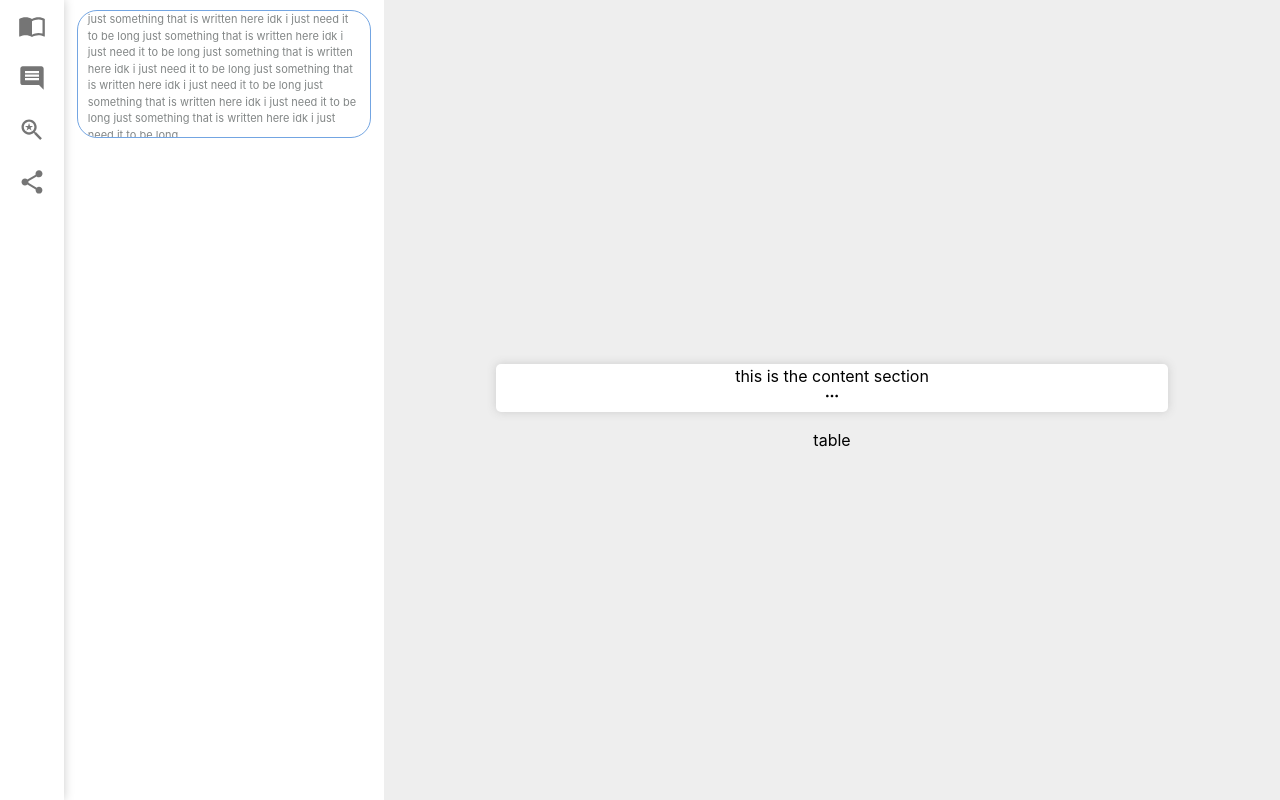
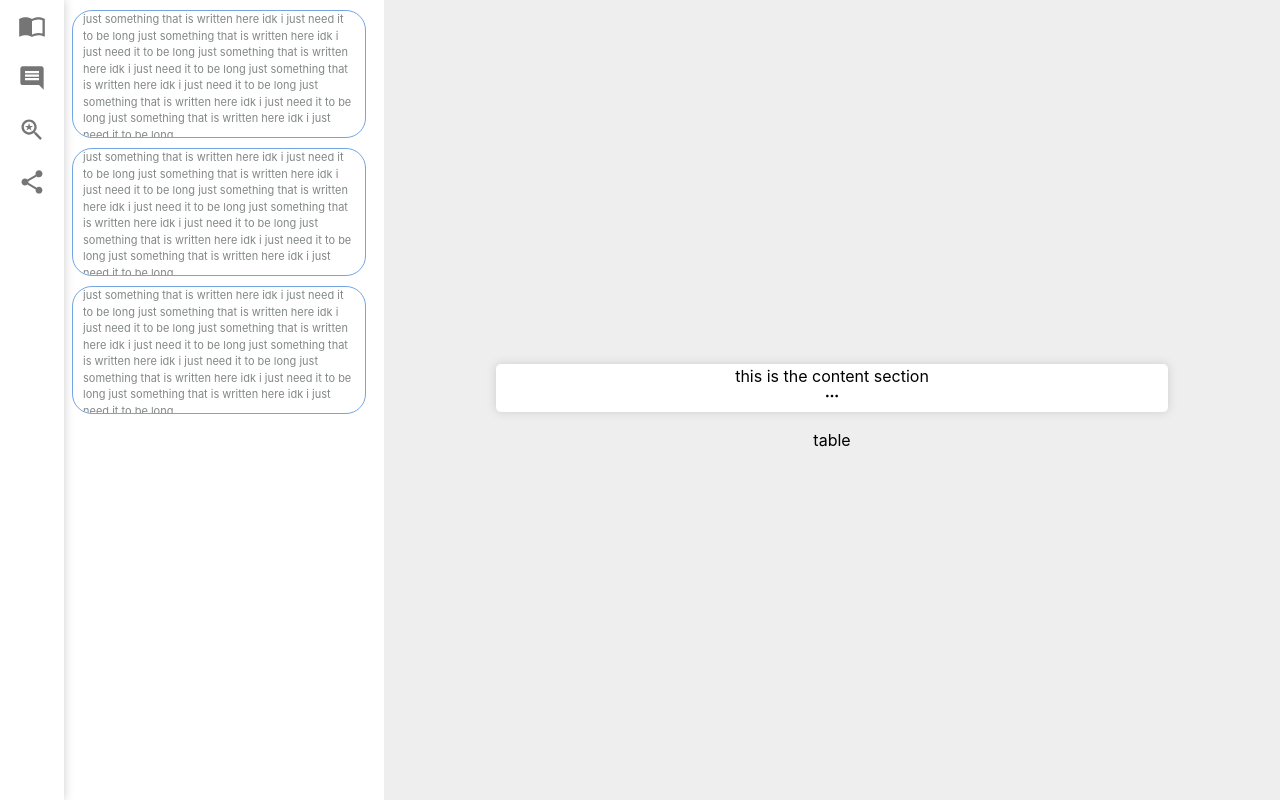
Before and after one commit to kamilyte/SlimmerAI, a React (Create React App) app in the folder frontend/: page / in a window 1280 px wide. Both pictures are taken after a click on the button 32 px from the left and 78 px from the top of the page. Built offline with nearby package versions, Linux system fonts and the light colour scheme.

Commit message:
multiple messages can now be presented

```diff
--- a/frontend/src/components/sideMenuBar.js
+++ b/frontend/src/components/sideMenuBar.js
@@ -55,6 +55,13 @@ class SideMenuBar extends Component {
     }
 
     render() {
+
+        const textList = []
+        textList.push("just something that is written here idk i just need it to be long just something that is written here idk i just need it to be long just something that is written here idk i just need it to be long just something that is written here idk i just need it to be long just something that is written here idk i just need it to be long just something that is written here idk i just need it to be long")
+        textList.push("just something that is written here idk i just need it to be long just something that is written here idk i just need it to be long just something that is written here idk i just need it to be long just something that is written here idk i just need it to be long just something that is written here idk i just need it to be long just something that is written here idk i just need it to be long")
+        textList.push("just something that is written here idk i just need it to be long just something that is written here idk i just need it to be long just something that is written here idk i just need it to be long just something that is written here idk i just need it to be long just something that is written here idk i just need it to be long just something that is written here idk i just need it to be long")
+        const sidebarContent = textList?.length ? textList.map(txt => <Message text={txt} />) : null
+
         return (
             <div className="SideMenuBar">
                 <div className="SideMenuBarAlwaysEnabled">
@@ -83,11 +90,7 @@ class SideMenuBar extends Component {
                     content 1
                 </div>
                 <div className={this.state.clicked.messagesIcon ? "SideBarIconExpandedContent" : "NoExpansion" }>
-                    <Message text="just something that is written here idk i just need it to be long just something that is written here idk i just need it to be long
-                    just something that is written here idk i just need it to be long
-                    just something that is written here idk i just need it to be long
-                    just something that is written here idk i just need it to be long
-                    just something that is written here idk i just need it to be long" />
+                    {sidebarContent}
                 </div>
                 <div className={this.state.clicked.savedSearchIcon ? "SideBarIconExpandedContent" : "NoExpansion" }>
                     content 3
--- a/frontend/src/styles/message.css
+++ b/frontend/src/styles/message.css
@@ -12,6 +12,7 @@
     color: #838787;
     margin-top: 10px;
     overflow: auto;
+    margin-left: 1vh;
 }
 
 .MessageButton::-webkit-scrollbar {
--- a/frontend/src/styles/sideMenuBar.css
+++ b/frontend/src/styles/sideMenuBar.css
@@ -16,7 +16,8 @@
 .SideBarIconExpandedContent {
     visibility: visible;
     width: 25vw;
-    display: flex;
+    display: inline-block;
+    align-items: center;
     justify-content: center;
 }
 
```
